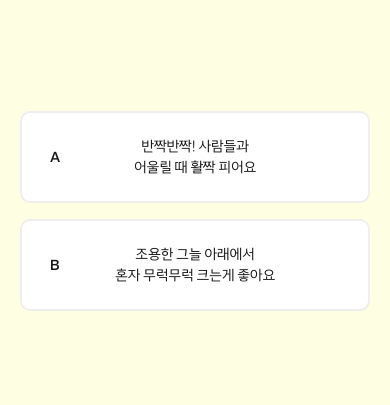
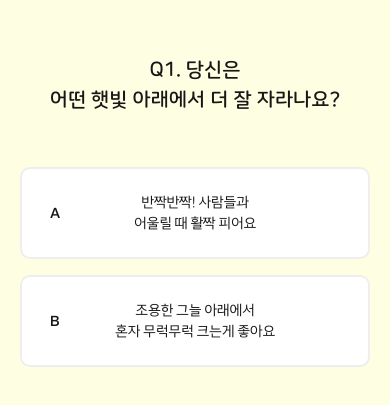
Before and after one commit to SWYP-9th-Team5/Greeinng-FE, a Next.js app: page /mbti/question/1 in a window 390 px wide. Shown: the part 243-648 px from the top of the page. Built offline with nearby package versions, Linux system fonts and the light colour scheme.

Commit message:
style: mbti question 줄바꿈 수정

```diff
--- a/src/components/features/mbti/question/Question/Question.tsx
+++ b/src/components/features/mbti/question/Question/Question.tsx
@@ -8,5 +8,9 @@ export default function Question({
   numberStep: number;
 }) {
   const { question } = calMbtiData(numberStep, isMobile ? 'mobile' : 'pc');
-  return <h2 className="title2 hidden text-center md:block">{question}</h2>;
+  return (
+    <h2 className="title2 text-center whitespace-pre-line md:block">
+      {question}
+    </h2>
+  );
 }
```
